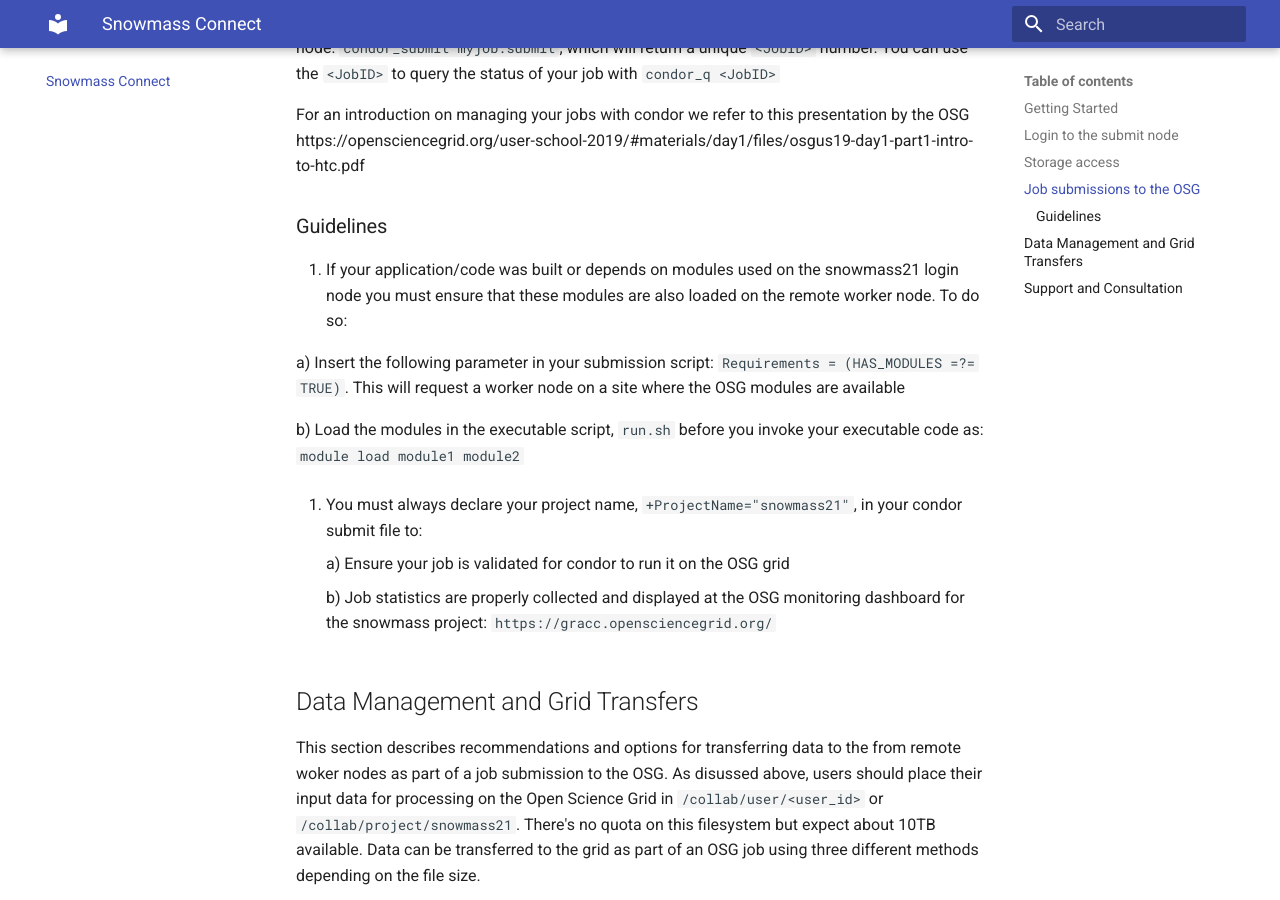
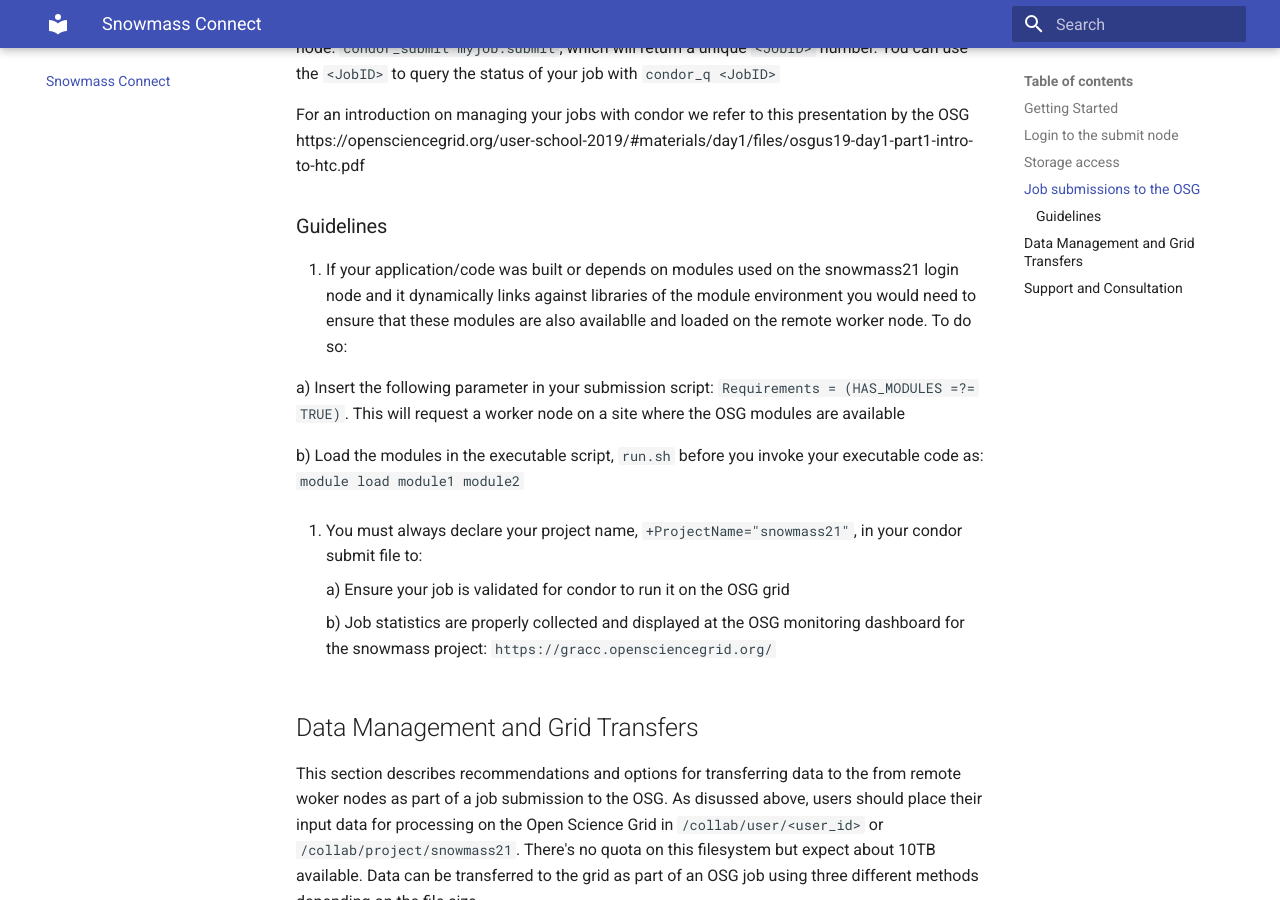
Before and after one commit to ppaschos/snowmass-connect-docs, an MkDocs documentation site: the page built from docs/index.md, in a window 1280 px wide and 900 px high, scrolled down 3031 px. Built offline with MkDocs 1.6.1 and Material for MkDocs 9.7.7, drawn with Linux system fonts in a browser that asks for light colours.

Commit message:
Update index.md

```diff
--- a/docs/index.md
+++ b/docs/index.md
@@ -100,8 +100,7 @@
 
 ###  Guidelines
 
-1. If your application/code was built or depends on modules used on the snowmass21 login node you must
-ensure that these modules are also loaded on the remote worker node. To do so:
+1. If your application/code was built or depends on modules used on the snowmass21 login node and it dynamically links against libraries of the module environment you would need to ensure that these modules are also availablle and loaded on the remote worker node. To do so:
 
    a) Insert the following parameter in your submission script: `Requirements = (HAS_MODULES =?= TRUE)`. This will request a worker node on a site where the OSG modules are available
 
```
